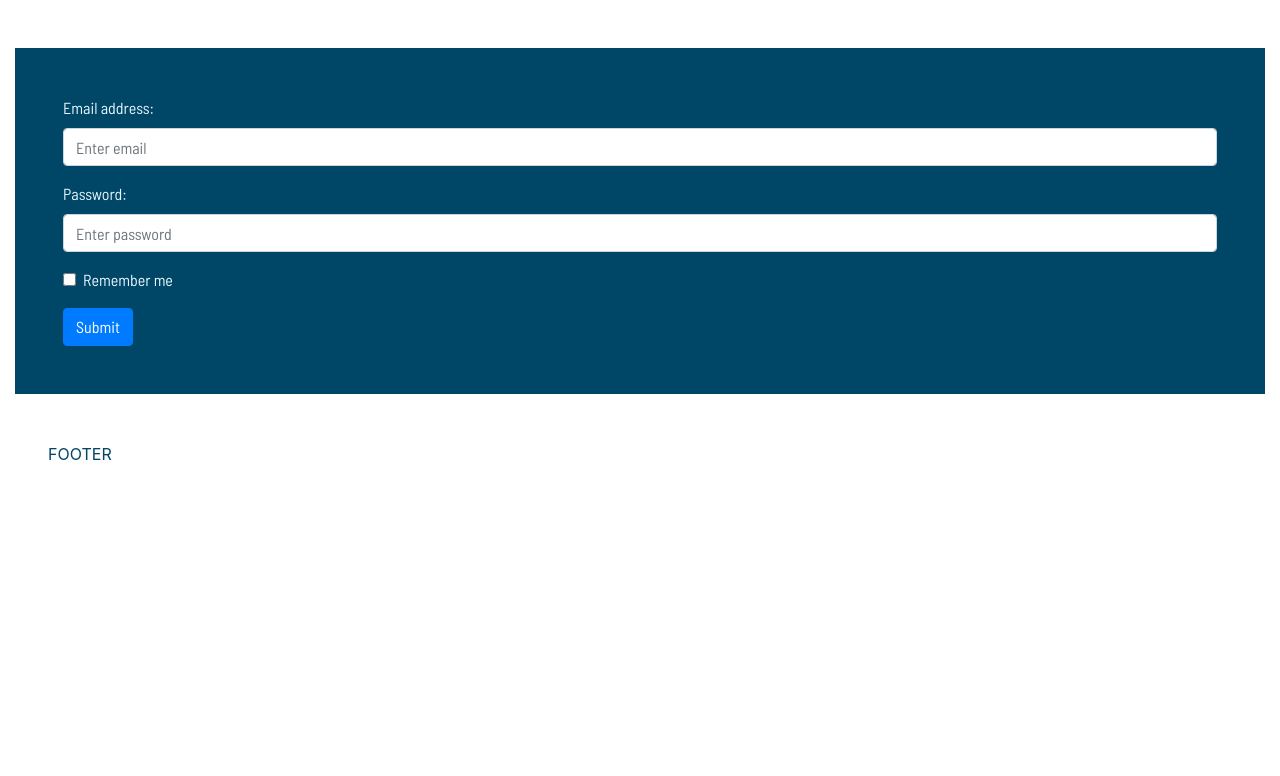
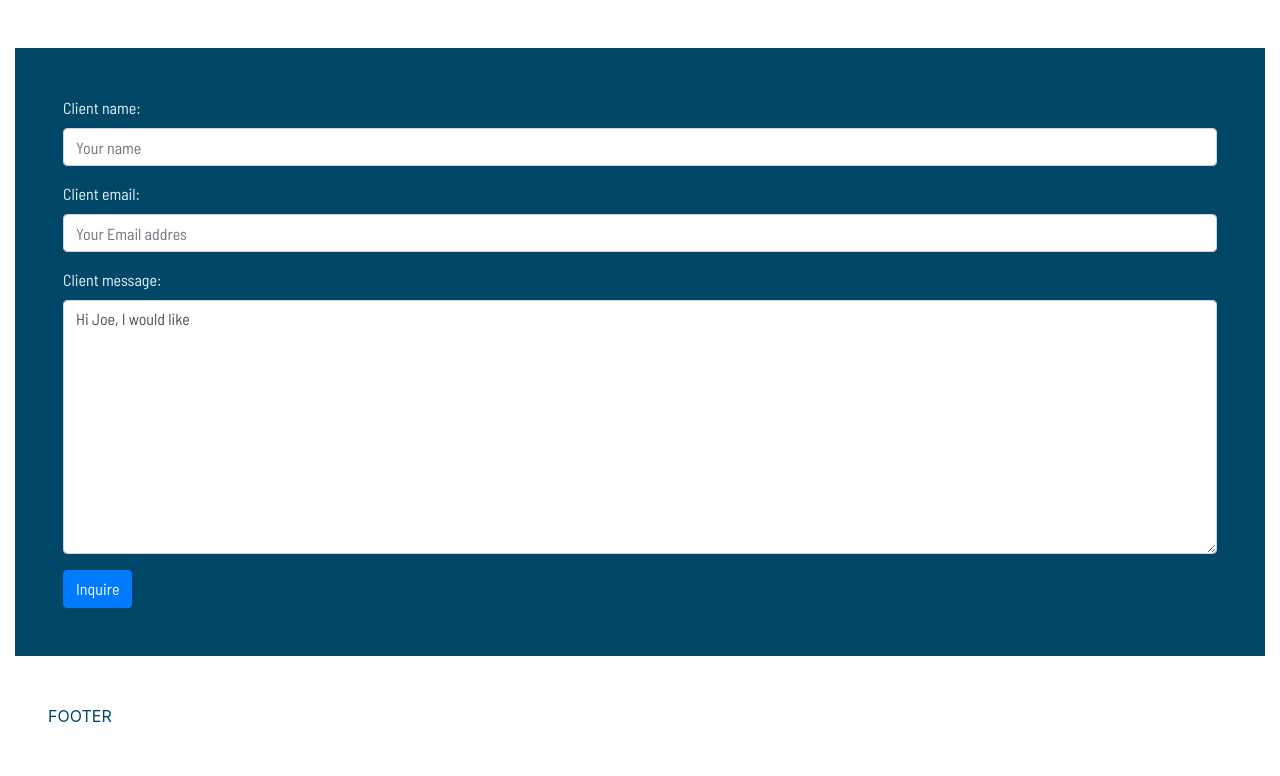
Before and after one commit to Wokiri/Spatial-Demos, a Django app: page / in a window 1280 px wide. Shown: the part 56-832 px from the top of the page. Before the commit the page ends 516 px from the top, so only its background shows below. Run offline with Django 3.2, Linux system fonts and the light colour scheme; data that the repository does not hold is empty; some libraries are stand-ins or nearby versions.

Commit message:
Little changes

```diff
--- /dev/null
+++ b/contents/forms.py
@@ -0,0 +1,29 @@
+from django import forms
+
+class InquiryForm(forms.Form):
+    client_name = forms.CharField(
+        widget=forms.TextInput(
+            attrs={
+                'class': 'form-control',
+                'id': 'client_name',
+                'placeholder': 'Your name',
+            }
+        )
+    )
+    client_email = forms.EmailField(
+        widget=forms.TextInput(
+            attrs={
+                'class': 'form-control',
+                'id': 'client_email',
+                'placeholder': 'Your Email addres',
+            }
+        ))
+    client_message = forms.CharField(initial='Hi Joe, I would like ',
+        widget=forms.Textarea(
+            attrs={
+                'class': 'form-control',
+                'id': 'client_message',
+                'placeholder': 'Your inquiry',
+            }
+        )
+    )
--- a/pages/templates/pages/base.html
+++ b/pages/templates/pages/base.html
@@ -5,7 +5,7 @@
     <head>
         <meta charset="UTF-8">
         <meta name="viewport" content="width=device-width, initial-scale=1.0">
-        <title>{% block title %}Joe Dev: {{ pageName }}{% endblock %}</title>
+        <title>Joe Dev: {% block title %}{{ pageName }}{% endblock %}</title>
         <link rel="stylesheet" type="text/css" href="{% static 'pages/css/bootstrapStyling.css' %}">
         <link rel="stylesheet" type="text/css" href="{% static 'pages/css/personalsite.css' %}">
     </head>
--- a/pages/templates/pages/enquiryForm.html
+++ b/pages/templates/pages/enquiryForm.html
@@ -1,16 +1,4 @@
-<form action="/action_page.php">
-    <div class="form-group">
-        <label for="email">Email address:</label>
-        <input type="email" class="form-control" placeholder="Enter email" id="email">
-    </div>
-    <div class="form-group">
-        <label for="pwd">Password:</label>
-        <input type="password" class="form-control" placeholder="Enter password" id="pwd">
-    </div>
-    <div class="form-group form-check">
-        <label class="form-check-label">
-            <input class="form-check-input" type="checkbox"> Remember me
-        </label>
-    </div>
-    <button type="submit" class="btn btn-primary">Submit</button>
+<form action=".">
+    {{ inquiry_form.as_p }}
+    <input type="button" value="Inquire" class="btn btn-primary">
 </form>
--- a/pages/views.py
+++ b/pages/views.py
@@ -1,15 +1,18 @@
 from django.shortcuts import render
 from contents.models import Service
+from contents.forms import InquiryForm
 
 # Create your views here.
 def homeView(request):
 
     pageName = 'Home'
     services = Service.ready.all()
+    inquiry_form = InquiryForm()
 
     context = {
         'pageName': pageName,
-        'services': services
+        'services': services,
+        'inquiry_form': inquiry_form
     }
 
     return render(request, 'pages/home.html', context)
```
